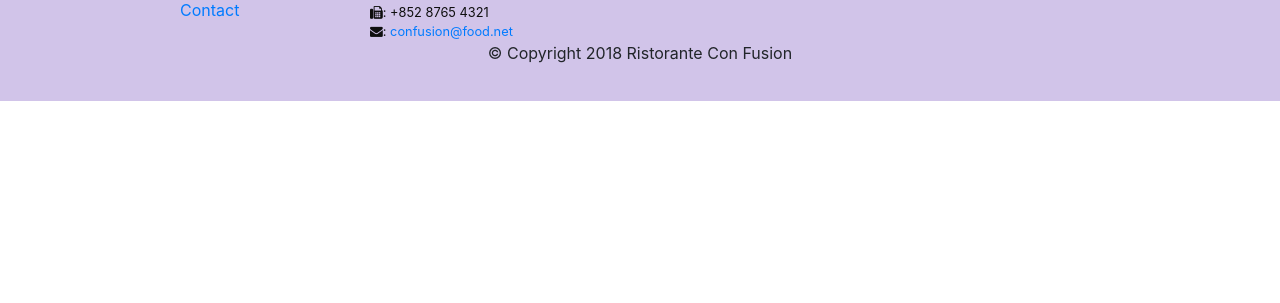
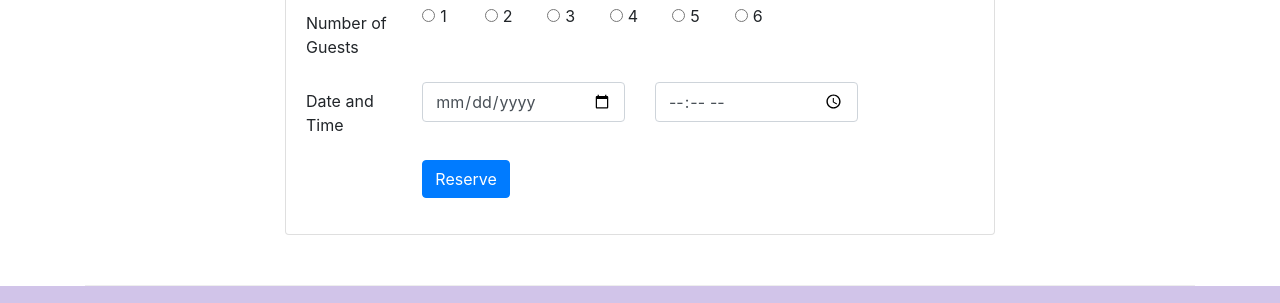
Before and after one commit to Sharjeel2/conFusion, a website: page index.html in a window 1280 px wide. Shown: the part 1660-1963 px from the top of the page. Before the commit the page ends 1761 px from the top, so only its background shows below. Drawn offline with nearby package versions, Linux system fonts and the light colour scheme.

Commit message:
Bootstrap 4 Assignment 2

```diff
--- a/index.html
+++ b/index.html
@@ -42,8 +42,12 @@
                     <p>We take inspiration from the World's best cuisines, and create a unique fusion experience. Our lipsmacking creations will tickle your culinary senses!</p>
                 </div>
 
-                <div class="col-12 col-sm align-self-center">
+                <div class="col-12 col-sm-3 align-self-center align-items-center">
                     <img src="img/logo.png" alt="Logo" class="img-fluid">
+                </div>
+
+                <div class="col-12 col-sm-3 align-self-center align-items-center">
+                    <a href="#card" class="btn btn-warning btn-sm btn-block" role="button">Reserve Table</a>
                 </div>
             </div>
         </div>
@@ -73,8 +77,13 @@
             </div>
 
             <div class="col col-sm col-md">
-                <h2>Weekend Grand Buffet</h2>
-                <p class="d-none d-sm-block">Featuring mouthwatering combinations with a choice of five different salads, six enticing appetizers, six main entrees and five choicest desserts. Free flowing bubbly and soft drinks. All for just $19.99 per person.</p>
+                <div class="media">
+                    <div class="media-body">
+                        <h2 class="mt-0">Weekend Grand Buffet <span class="badge badge-danger">NEW</span></h2>
+                        <p class="d-none d-sm-block">Featuring mouthwatering combinations with a choice of five different salads, six enticing appetizers, six main entrees and five choicest desserts. Free flowing bubbly and soft drinks. All for just $19.99 per person.</p>
+                    </div>
+                    <img class="d-flex ml-3 img-thumbnail align-self-center" src="img/buffet.png" alt="Buffet">
+                </div>
             </div>
         </div>
 
@@ -90,6 +99,70 @@
                         <h2 class="mt-0">Alberto Somayya</h2>
                         <h4>Executive Chef</h4>
                         <p class="d-none d-sm-block">Award winning three-star Michelin chef with wide International experience having worked closely with whos-who in the culinary world, he specializes in creating mouthwatering Indo-Italian fusion experiences.</p>
+                    </div>
+                </div>
+            </div>
+        </div>
+
+        <div class="row row-content align-items-center">
+            <div class="col-12 col-sm-8 offset-sm-2">
+                <div class="card" id="card">
+                    <h3 class="card-header bg-warning text-white">Reserve a Table</h3>
+                    <div class="card-body">
+                        <form>
+                            <div class="form-group row">
+                                <label class="col-12 col-md-2 col-form-label" for="numberofguests">Number of Guests</label>
+
+                                <div class="col-12 col-md-10">
+                                    <div class="form-check-inline col-1 col-md-1">
+                                        <input type="radio" name="one" class="form-check-input">
+                                        <label class="form-check-label" for="1"> 1</label>
+                                    </div>
+
+                                    <div class="form-check-inline col-1 col-md-1">
+                                        <input type="radio" name="two" class="form-check-input">
+                                        <label class="form-check-label" for="2"> 2</label>
+                                    </div>
+
+                                    <div class="form-check-inline col-1 col-md-1">
+                                        <input type="radio" name="three" class="form-check-input">
+                                        <label class="form-check-label" for="3"> 3</label>
+                                    </div>
+
+                                    <div class="form-check-inline col-1 col-md-1">
+                                        <input type="radio" name="four" class="form-check-input">
+                                        <label class="form-check-label" for="4"> 4</label>
+                                    </div>
+
+                                    <div class="form-check-inline col-1 col-md-1">
+                                        <input type="radio" name="five" class="form-check-input">
+                                        <label class="form-check-label" for="5"> 5</label>
+                                    </div>
+
+                                    <div class="form-check-inline col-1 col-md-1">
+                                        <input type="radio" name="six" class="form-check-input">
+                                        <label class="form-check-label" for="6"> 6</label>
+                                    </div>
+                                </div>
+                            </div>
+
+                            <div class="form-group row">
+                                <label class="col-12 col-md-2 col-form-label" for="dateandtime">Date and Time</label>
+                                <div class="col-12 col-md-4">
+                                    <input type="date" name="date" class="form-control" id="date" placeholder="Date">
+                                </div>
+
+                                <div class="col-12 col-md-4">
+                                    <input type="time" name="time" class="form-control" id="time" placeholder="Time">
+                                </div>
+                            </div>
+
+                            <div class="form-group row">
+                                <div class="col-12 col-sm-10 offset-sm-2">
+                                    <button type="submit" class="btn btn-primary">Reserve</button>
+                                </div>
+                            </div>
+                        </form>
                     </div>
                 </div>
             </div>
```
